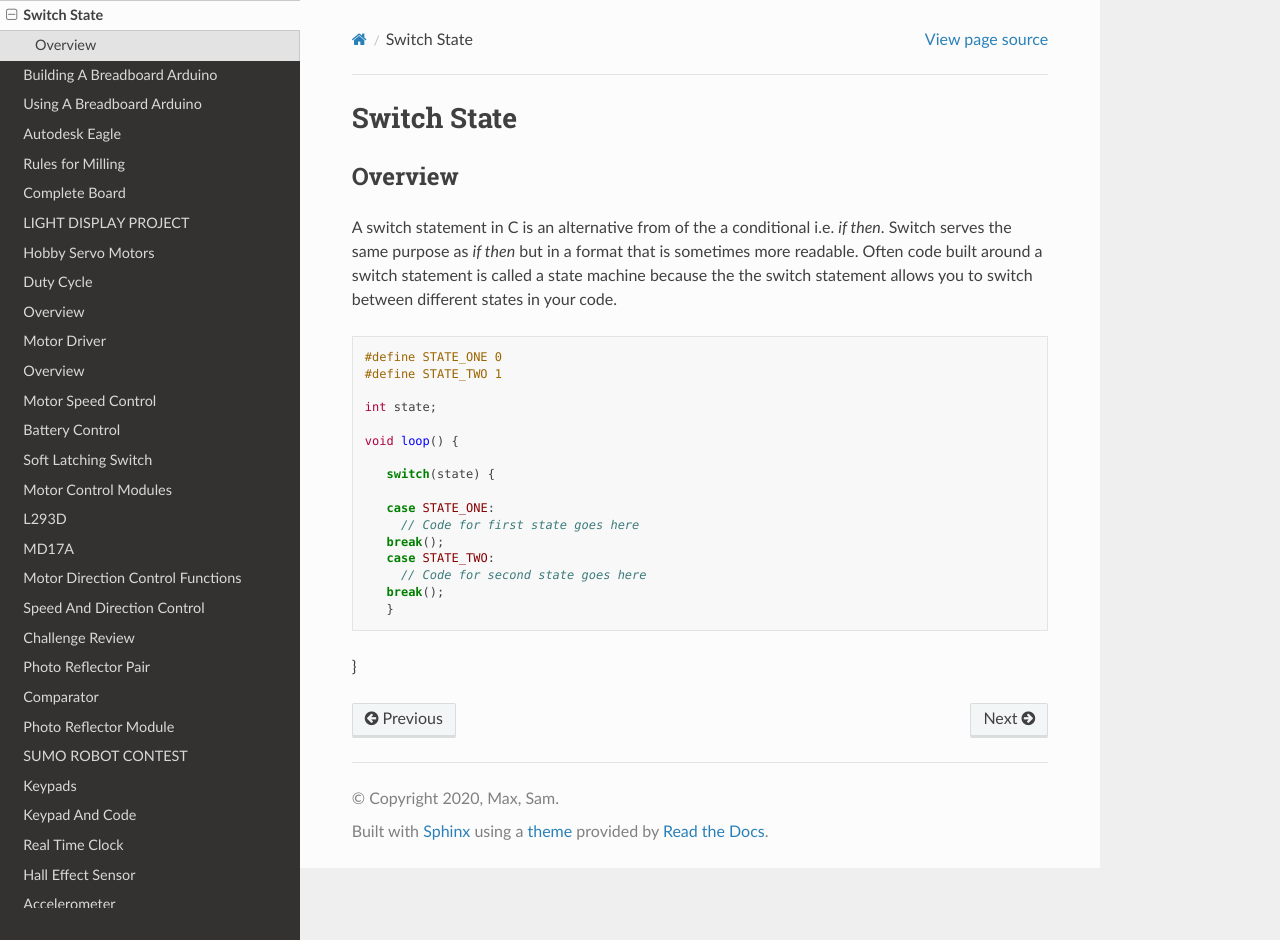
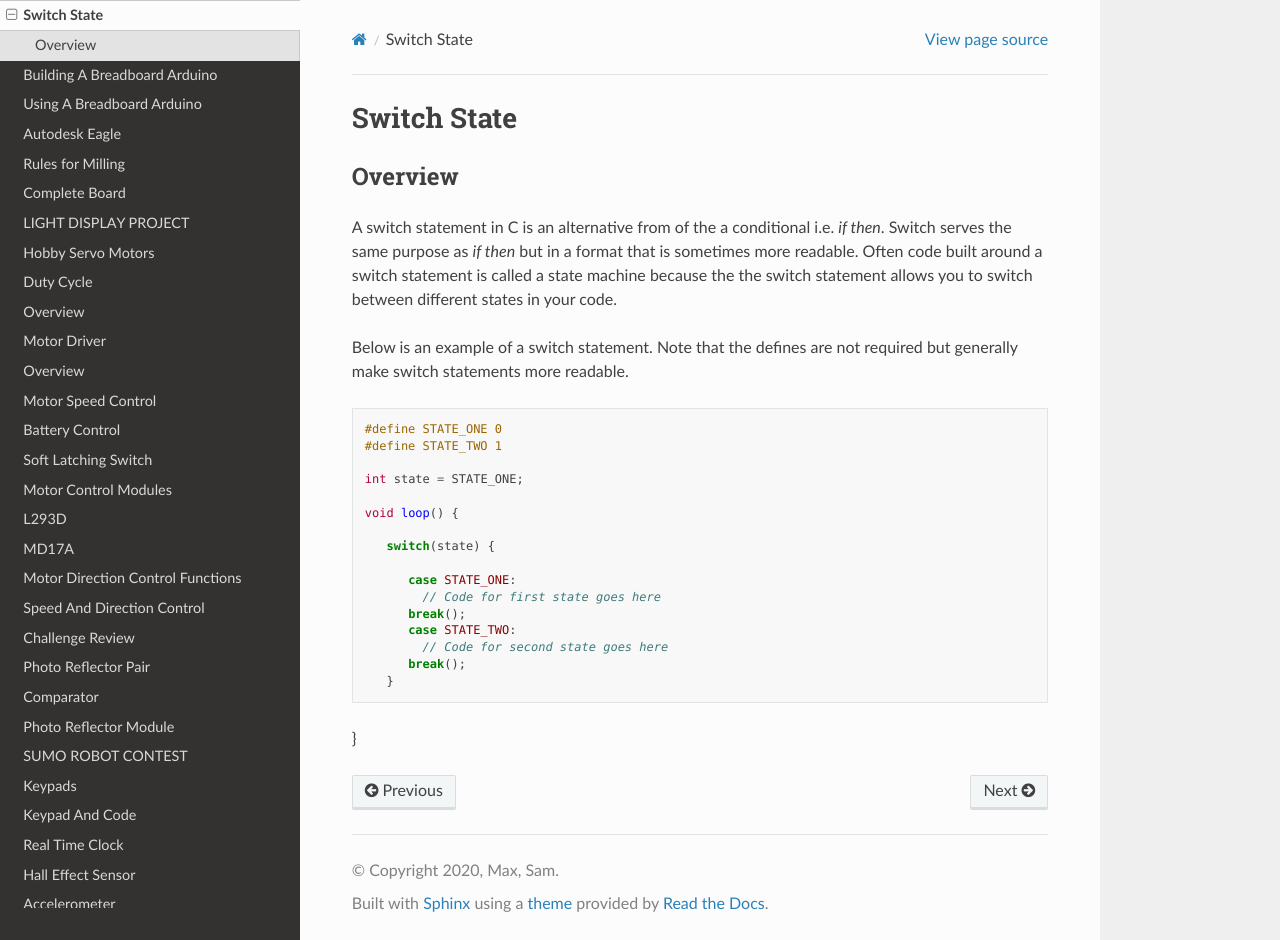
Before and after one commit to maxtkc/mvths-wiki, a Sphinx documentation site: the page built from docs/042c-switch-state.rst, in a window 1280 px wide and 940 px high. Built offline with Sphinx 7.4.7 and the Read the Docs theme 2.0.0, drawn with Linux system fonts in a browser that asks for light colours; pages that are not in the unit, such as notebooks, are missing from menus.

Commit message:
Update 042c-switch-state.rst

```diff
--- a/docs/042c-switch-state.rst
+++ b/docs/042c-switch-state.rst
@@ -6,24 +6,25 @@ Overview
 
 A switch statement in C is an alternative from of the a conditional i.e. *if then*. Switch serves the same purpose as *if then* but in a format that is sometimes more readable. Often code built around a switch statement is called a state machine because the the switch statement allows you to switch between different states in your code.
 
+Below is an example of a switch statement. Note that the defines are not required but generally make switch statements more readable.
 
 .. code-block:: C
 
    #define STATE_ONE 0
    #define STATE_TWO 1
 
-   int state;
+   int state = STATE_ONE;
 
    void loop() {
 
       switch(state) {
 
-      case STATE_ONE:
-        // Code for first state goes here
-      break();
-      case STATE_TWO:
-        // Code for second state goes here
-      break();
+         case STATE_ONE:
+           // Code for first state goes here
+         break();
+         case STATE_TWO:
+           // Code for second state goes here
+         break();
       }
 
 }
```
